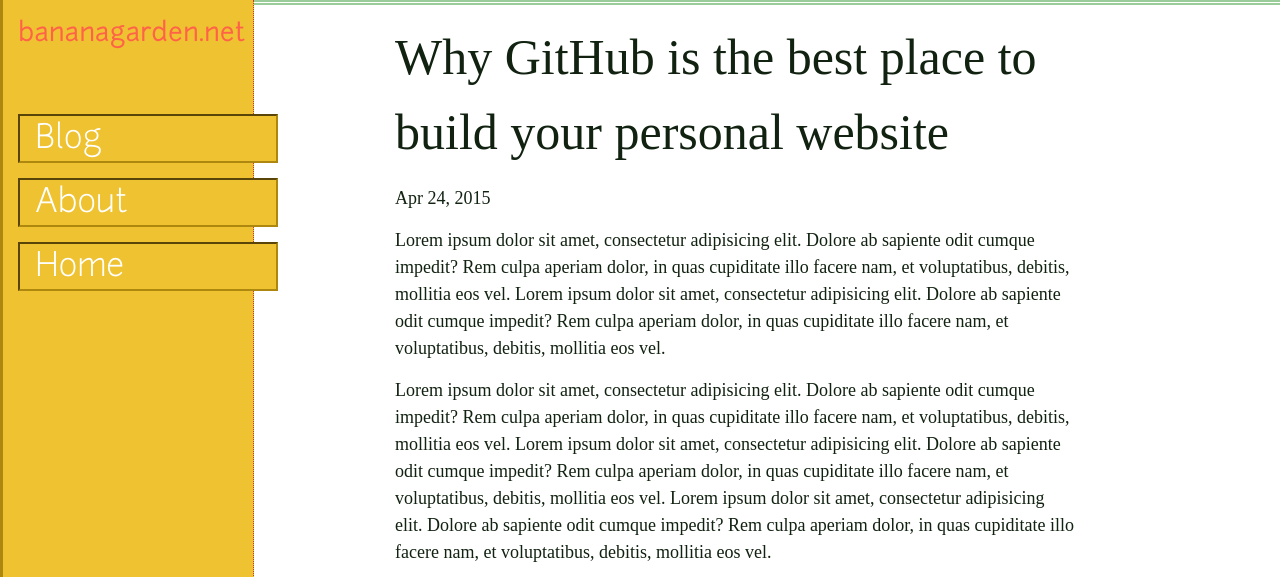
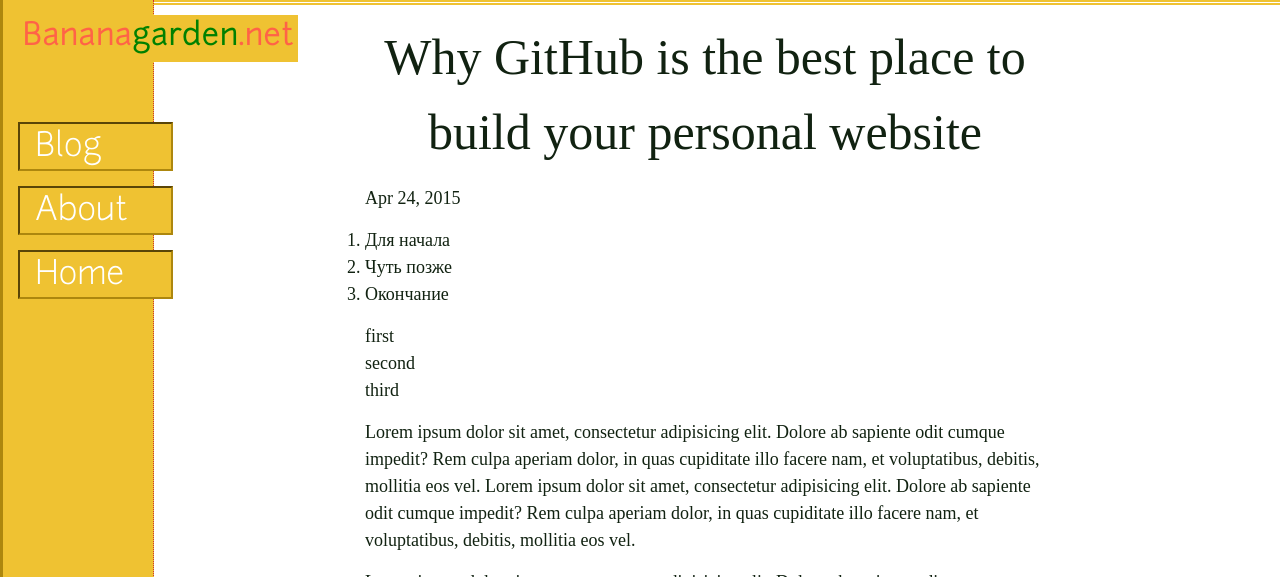
Before and after one commit to depekur/depekur.github.io, a Jekyll site: the page built from _posts/2015-04-24-hello.markdown, in a window 1280 px wide, cut to the strip 0-577 px from the top of the page. Built offline with Jekyll 4.4.1, drawn with Linux system fonts in a browser that asks for light colours; nearby versions of some CDN libraries; some web fonts are replaced.

Commit message:
redused sidebar

```diff
--- a/_config.yml
+++ b/_config.yml
@@ -1,5 +1,5 @@
 # Site settings
-title: bananagarden.net
+title: Bananagarden.net
 baseurl: "" # /blog/
 url: "http://bananagarden.net" # the base hostname & protocol for your site
 
--- a/_includes/sidebar.html
+++ b/_includes/sidebar.html
@@ -1,7 +1,7 @@
 <aside class="sidebar">
 
 	<section>
-		<h2 class="logo"><a href="{{ site.url }}">{{ site.title }}</a></h2>
+		<h2 class="logo"><a href="{{ site.url }}">Banana<span>garden</span>.net</a></h2>
 	</section>
 
 	<section>
@@ -27,12 +27,12 @@
 				<a href="{{ site.twitter }}"><span class="fa fa-twitter fa-2x"></span></a>
 			</li>
 			<li>
-				<a href="mailto:{{ site.mail }}"><span class="fa fa-envelope-o fa-2x"></span></a>
+				<a href="mailto:{{ site.mail }}"><span class="fa fa-envelope fa-2x"></span></a>
 			</li>
-			<li>
+<!--			<li>
 				<a href="{{ site.url }}/feed.xml"><span class="fa fa-rss fa-2x"></span></a>
 			</li>
-		</ul>
+-->		</ul>
 	</section>
 
 </aside>
--- a/_posts/2015-04-24-hello.markdown
+++ b/_posts/2015-04-24-hello.markdown
@@ -5,6 +5,13 @@
 categories: web
 permalink: /blog/Why-GitHub-is-the-best-place-to-build-your-personal-website/
 ---
+1. Для начала
+2. Чуть позже
+3. Окончание
+
+- first
+- second
+- third
 
 Lorem ipsum dolor sit amet, consectetur adipisicing elit. Dolore ab sapiente odit cumque impedit? Rem culpa aperiam dolor, in quas cupiditate illo facere nam, et voluptatibus, debitis, mollitia eos vel. Lorem ipsum dolor sit amet, consectetur adipisicing elit. Dolore ab sapiente odit cumque impedit? Rem culpa aperiam dolor, in quas cupiditate illo facere nam, et voluptatibus, debitis, mollitia eos vel.
 
--- a/_sass/_base.scss
+++ b/_sass/_base.scss
@@ -24,9 +24,9 @@
     background-color: $background-color;
     -webkit-text-size-adjust: 100%;
 
-    border-top:5px double #99CC99;
+    border-top:5px double $banana-color;
 
-    width: 100%;
+
     height: 100%;
 }
 
@@ -64,13 +64,16 @@
 h1, h2, h3, h4, h5, h6 {
     font-family: $font-banana-medium;
     font-weight: 300;
+    text-align: center;
 
 }
 
 h1 {
     font-size: 50px;
 }
-
+h4 {
+    font-size: 20px;
+}
 
 
 /**
@@ -85,7 +88,7 @@
     }
 
     &:hover {
-        color: $text-color;
+        color: $color-green-nice;
         text-decoration: underline;
     }
 }
--- a/_sass/_layout.scss
+++ b/_sass/_layout.scss
@@ -1,6 +1,6 @@
 aside.sidebar {
     height:     100%;
-    width:      250px;
+    width:      150px;
     background: $banana-color;
 
     position:   fixed;
@@ -19,7 +19,7 @@
         ul li {
             margin:     $woid 0;
             height:     45px;
-            width:      256px;
+            width:      151px;
             background: $banana-color;
             border:     2px inset $banana-color-dark;
 
@@ -40,12 +40,18 @@
 
         color:  $brand-color;
         font-family: $font-banana-logo;
-        font-size: 26px;
+        font-size: 31px;
+        background: $banana-color;
+        width:280px;
 
             a {
                 &:hover {
                     text-decoration: none;
+                    color:  $brand-color;
                 }
+            }
+            span {
+                color:#008001;
             }
     }
 
@@ -53,9 +59,13 @@
         position:absolute;
         bottom:  0;
 
+            ul {
+                margin:0 auto;
+            }
+
             ul li {
                 display:inline-block;
-                margin:0 $woid/2;
+                margin:0;
             }
     }
 
@@ -63,7 +73,7 @@
 
 aside.content {
     width:      680px;
-    margin:     $woid $woid $woid 380px+$woid;
+    margin:     $woid $woid $woid 350px+$woid;
     padding-right: 80px;
 
 }
--- a/css/main.scss
+++ b/css/main.scss
@@ -12,6 +12,7 @@
 $banana-color-orange:#FF9900;
 $banana-color-blue:  #003366;
 $banana-color-grey:  #CCCCCC;
+$color-green-nice:   #99CC99;
 
 $text-color:         #121;
 $background-color:   #fff;
```
